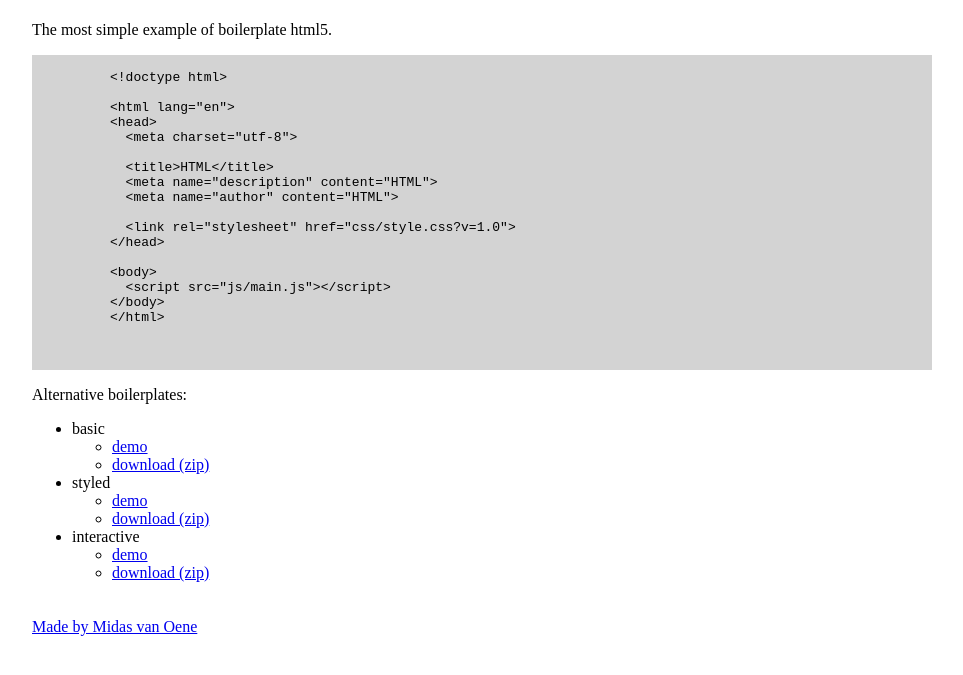
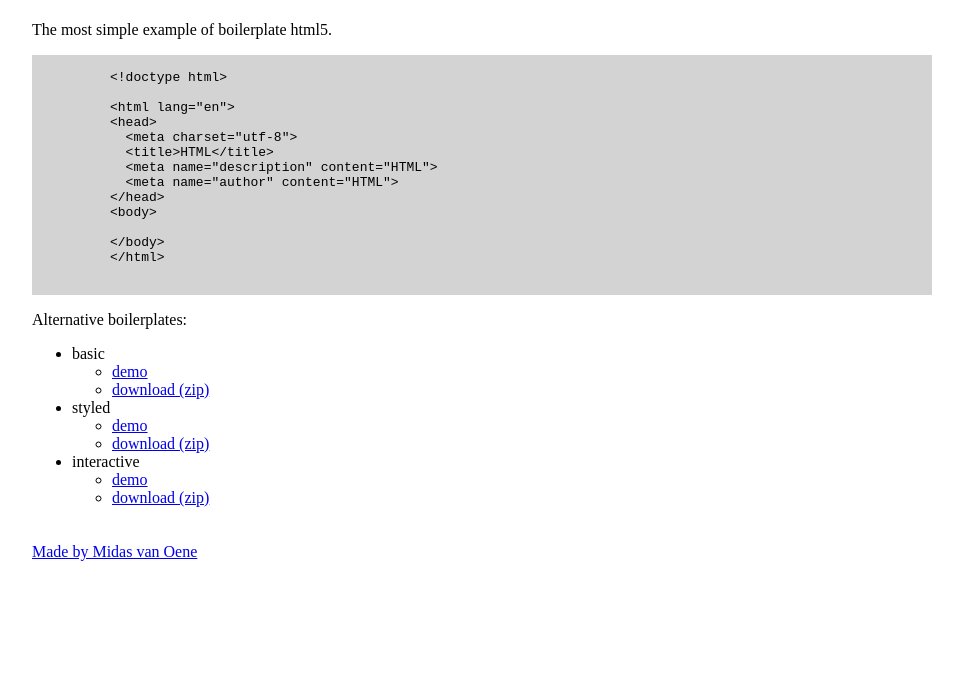
Before and after one commit to midasvo/starters, a plain HTML site: page index.html in a window 1280 px wide. Shown: the part 139-814 px from the top of the page, without its empty margins (18-981 px from the left). Drawn offline with Linux system fonts and the light colour scheme.

Commit message:
simplified default

```diff
--- a/index.html
+++ b/index.html
@@ -28,19 +28,14 @@
           &lt;html lang=&quot;en&quot;&gt;
           &lt;head&gt;
             &lt;meta charset=&quot;utf-8&quot;&gt;
-
             &lt;title&gt;HTML&lt;/title&gt;
             &lt;meta name=&quot;description&quot; content=&quot;HTML&quot;&gt;
             &lt;meta name=&quot;author&quot; content=&quot;HTML&quot;&gt;
+          &lt;/head&gt;
+          &lt;body&gt;
 
-            &lt;link rel=&quot;stylesheet&quot; href=&quot;css/style.css?v=1.0&quot;&gt;
-          &lt;/head&gt;
-
-          &lt;body&gt;
-            &lt;script src=&quot;js/main.js&quot;&gt;&lt;/script&gt;
           &lt;/body&gt;
           &lt;/html&gt;
-
         </code>
       </pre>
     </div>
```
